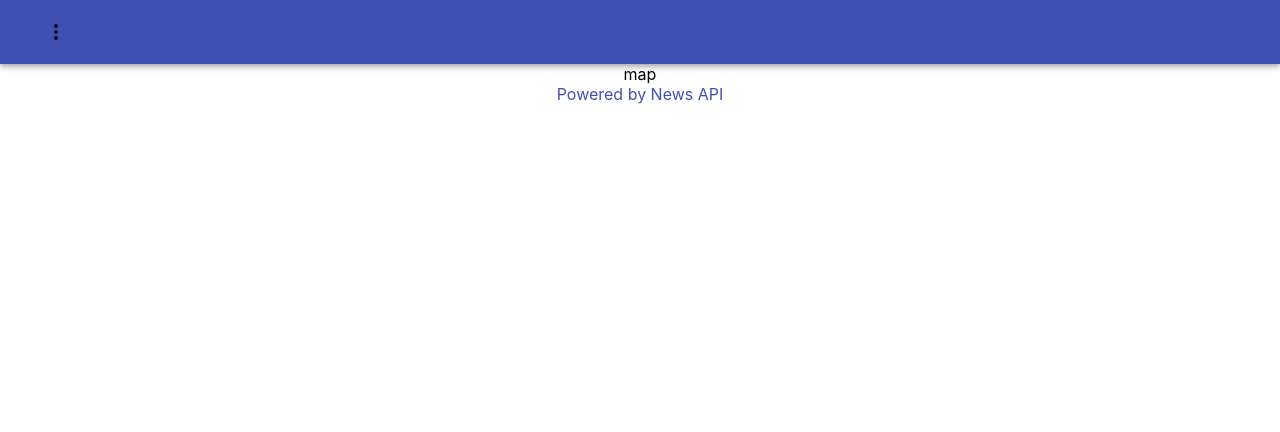
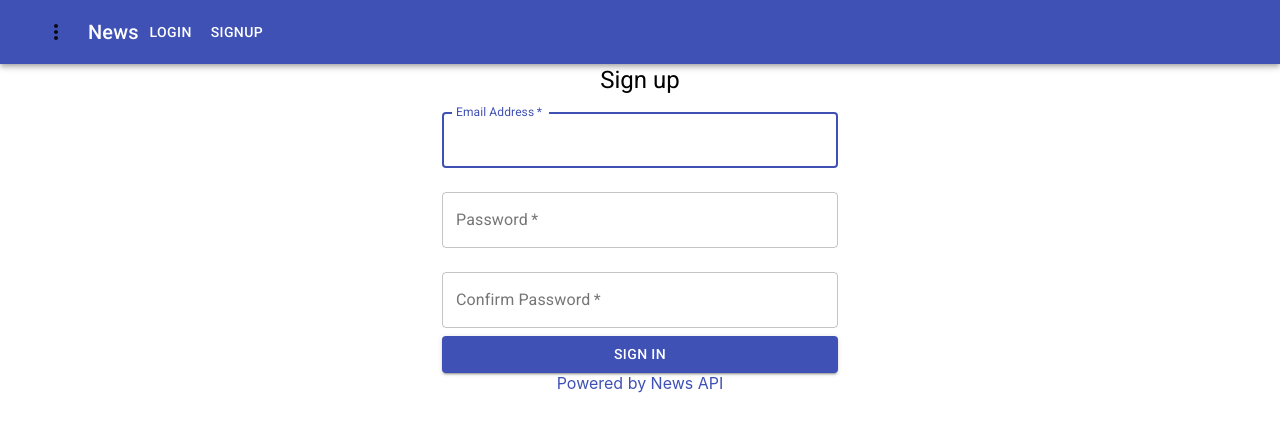
Before and after one commit to chknwaffles/news-search, a React (Create React App) app: page /signup in a window 1280 px wide. Shown: the top 432 px of the page. Built offline with nearby package versions, Linux system fonts and the light colour scheme.

Commit message:
need to work on update

```diff
--- a/package.json
+++ b/package.json
@@ -5,8 +5,11 @@
   "dependencies": {
     "@material-ui/core": "^4.1.3",
     "@material-ui/icons": "^4.2.1",
+    "query-string": "^6.8.1",
     "react": "^16.8.6",
     "react-dom": "^16.8.6",
+    "react-material-ui-form": "^1.1.4",
+    "react-router-dom": "^5.0.1",
     "react-scripts": "3.0.1"
   },
   "scripts": {
--- a/src/App.js
+++ b/src/App.js
@@ -1,15 +1,76 @@
 import React from 'react';
 import './App.css';
+import { BrowserRouter, Switch, Route } from 'react-router-dom';
+
 import NavBar from './components/NavBar';
 import MainContainer from './containers/MainContainer';
 import Footer from './components/Footer';
+import LoginForm from './components/LoginForm'
+import SignUpForm from './components/SignUpForm'
 
-export default function App() {
-  return (
-    <div className="App">
-      <NavBar />
-      <MainContainer />
-      <Footer />
-    </div>
-  );
+class App extends React.Component {
+  state = {
+    currentUser: null
+  }
+
+  componentDidMount(){
+    const token = localStorage.getItem("token")
+    if(token){
+      fetch("http://localhost:3000/auto_login", {
+				headers: {
+					"Authorization": token
+				}
+			})
+			.then(response => response.json())
+			.then(data => {
+				if (data.errors){
+					localStorage.removeItem("user_id")
+					alert(data.errors)
+				} else {
+					this.setState({
+						currentUser: data
+					})
+				}
+			})
+    }
+  }
+
+
+  setCurrentUser = (user) => {
+    this.setState({
+      currentUser: user
+    })
+  }
+
+  logout = () => {
+    this.setState({
+      currentUser: null
+    })
+    this.props.history.push("/login")
+  }
+
+  render(){
+    return (
+      <div className="App">
+        <NavBar currentUser={this.state.currentUser} logout={this.logout}/>
+        <BrowserRouter>
+          <Switch>
+            <Route path="/users/:id" component={MainContainer} />
+            <Route path="/login" render={(routerProps) => {
+              return <LoginForm setCurrentUser={this.setCurrentUser} {...routerProps}/>
+            }} />
+            <Route path="/signup" render={(routerProps) => {
+							return <SignUpForm setCurrentUser={this.setCurrentUser} {...routerProps}/>
+						}} />
+          </Switch>
+        </BrowserRouter>
+
+        <Footer />
+      </div>
+    );
+  }
+
+
 }
+
+export default App
--- /dev/null
+++ b/src/components/LoginForm.js
@@ -0,0 +1,92 @@
+import React from 'react';
+import Button from '@material-ui/core/Button';
+import TextField from '@material-ui/core/TextField';
+import Typography from '@material-ui/core/Typography';
+import Container from '@material-ui/core/Container';
+
+
+class LoginForm extends React.Component {
+  state = {
+    email: "",
+    password: "",
+  }
+
+  handleChange = (event) => {
+    this.setState({
+      [event.target.name]: event.target.value
+    })
+  }
+
+  handleSubmit = (event) => {
+    event.preventDefault()
+    // console.log('Logging In', this.state)
+    fetch('http://localhost:3000/login', {
+      method: 'POST',
+      headers: {
+        'Content-Type': 'application/json',
+        'Accept': 'application/json'
+      },
+      body: JSON.stringify(this.state)
+    })
+    .then(response => response.json())
+    .then(data => {
+      if (data.errors) {
+        alert(data.errors)
+      }else {
+        console.log(data)
+        localStorage.setItem("token", data.token)
+        this.props.setCurrentUser(data.user)
+        this.props.history.push(`/users/${data.user.id}`)
+      }
+    })
+  }
+
+  render() {
+    return (
+      <Container component="main" maxWidth="xs">
+        <Typography component="h1" variant="h5">
+          Sign in
+        </Typography>
+        <form onSubmit={this.handleSubmit}>
+          <TextField
+            variant="outlined"
+            margin="normal"
+            required
+            fullWidth
+            id="email"
+            label="Email Address"
+            name="email"
+            autoComplete="email"
+            autoFocus
+            value={this.state.email}
+            onChange={this.handleChange}
+          />
+          <TextField
+            variant="outlined"
+            margin="normal"
+            required
+            fullWidth
+            name="password"
+            label="Password"
+            type="password"
+            id="password"
+            autoComplete="current-password"
+            value={this.state.password}
+            onChange={this.handleChange}
+          />
+          <Button
+            type="submit"
+            fullWidth
+            variant="contained"
+            color="primary"
+          >
+            Sign In
+          </Button>
+        </form>
+      </Container>
+    )
+  }
+
+}
+
+export default LoginForm
--- a/src/components/NavBar.js
+++ b/src/components/NavBar.js
@@ -2,6 +2,8 @@ import React from 'react'
 import { makeStyles } from '@material-ui/core/styles';
 import SwipeableDrawer from '@material-ui/core/SwipeableDrawer';
 import Button from '@material-ui/core/Button';
+import Link from '@material-ui/core/Link';
+
 import AppBar from '@material-ui/core/AppBar';
 import Toolbar from '@material-ui/core/Toolbar';
 import List from '@material-ui/core/List';
@@ -10,17 +12,40 @@ import ListItem from '@material-ui/core/ListItem';
 import ListItemIcon from '@material-ui/core/ListItemIcon';
 import ListItemText from '@material-ui/core/ListItemText';
 import MoreVertIcon from '@material-ui/icons/MoreVert';
+import Typography from '@material-ui/core/Typography';
 
-export default function NavBar() {
 
+class NavBar extends React.Component {
+    render(){
         return (
             <div>
                 <AppBar position='sticky'>
+                    {
+                    this.props.currentUser
+
+                    ?
+
                     <Toolbar>
                         <Button className='more-options'> <MoreVertIcon /> </Button>
+                        <Typography variant="h6">News</Typography>
+                        <Button onClick={this.props.logout} color="inherit">Logout</Button>
                     </Toolbar>
+
+                    :
+
+                    <Toolbar>
+                        <Button className='more-options'> <MoreVertIcon /> </Button>
+                        <Typography variant="h6">News</Typography>
+                        <Button to="/login" color="inherit">Login</Button>
+                        <Button to="/signup" color="inherit">SignUp</Button>
+                    </Toolbar>
+                    }
                 </AppBar>
 
             </div>
         )
     }
+
+}
+
+export default NavBar
--- /dev/null
+++ b/src/components/SignUpForm.js
@@ -0,0 +1,107 @@
+import React from 'react';
+import Button from '@material-ui/core/Button';
+import TextField from '@material-ui/core/TextField';
+import Typography from '@material-ui/core/Typography';
+import Container from '@material-ui/core/Container';
+
+
+class SignUpForm extends React.Component {
+  state = {
+    email: "",
+    password: "",
+    passwordConfirmation: "",
+
+  }
+
+  handleChange = (event) => {
+    this.setState({
+      [event.target.name]: event.target.value
+    })
+  }
+
+  createUser = () => {
+		fetch("http://localhost:3000/users", {
+			method: "POST",
+			headers: {
+				"Content-Type": "application/json",
+				"Accepts": "application/json",
+			},
+			body: JSON.stringify(this.state)
+		})
+		.then(response => response.json())
+		.then(data => {
+			if (data.errors){
+				alert(data.errors)
+			} else {
+				localStorage.setItem("token", data.token)
+				this.props.setCurrentUser(data.user)
+				this.props.history.push(`/users/${data.user.id}`)
+			}
+		})
+	}
+
+  handleSubmit = () => {
+    if(this.state.password === this.state.passwordConfirmation){
+      this.createUser()
+    } else {
+      alert("Incorrect Passwords")
+    }
+  }
+
+  render() {
+    return (
+      <Container component="main" maxWidth="xs">
+        <Typography component="h1" variant="h5">
+          Sign up
+        </Typography>
+        <form onSubmit={this.handleSubmit}>
+          <TextField
+            variant="outlined"
+            margin="normal"
+            required
+            fullWidth
+            label="Email Address"
+            name="email"
+            autoComplete="email"
+            autoFocus
+            value={this.state.email}
+            onChange={this.handleChange}
+          />
+          <TextField
+            variant="outlined"
+            margin="normal"
+            required
+            fullWidth
+            name="password"
+            label="Password"
+            type="password"
+            value={this.state.password}
+            onChange={this.handleChange}
+          />
+          <TextField
+            variant="outlined"
+            margin="normal"
+            required
+            fullWidth
+            name="passwordConfirmation"
+            label="Confirm Password"
+            type="password"
+            value={this.state.passwordConfirmation}
+            onChange={this.handleChange}
+          />
+          <Button
+            type="submit"
+            fullWidth
+            variant="contained"
+            color="primary"
+          >
+            Sign In
+          </Button>
+        </form>
+      </Container>
+    )
+  }
+
+}
+
+export default SignUpForm
--- a/src/index.js
+++ b/src/index.js
@@ -4,8 +4,13 @@ import './index.css';
 import App from './App';
 import Footer from './components/Footer';
 import * as serviceWorker from './serviceWorker';
+import { BrowserRouter as Router, Route } from 'react-router-dom'
 
-ReactDOM.render(<App/>, document.getElementById('root'));
+
+ReactDOM.render(
+  <Router>
+    <Route path="/" component={App} />
+  </Router>, document.getElementById('root'));
 // ReactDOM.render(<Footer/>, document.getElementById('footer'));
 // If you want your app to work offline and load faster, you can change
 // unregister() to register() below. Note this comes with some pitfalls.
```
Also changed, not shown: 1 other file (tests, documents, lock files or other folders). Lines whose indentation alone changed are shown as unchanged.
